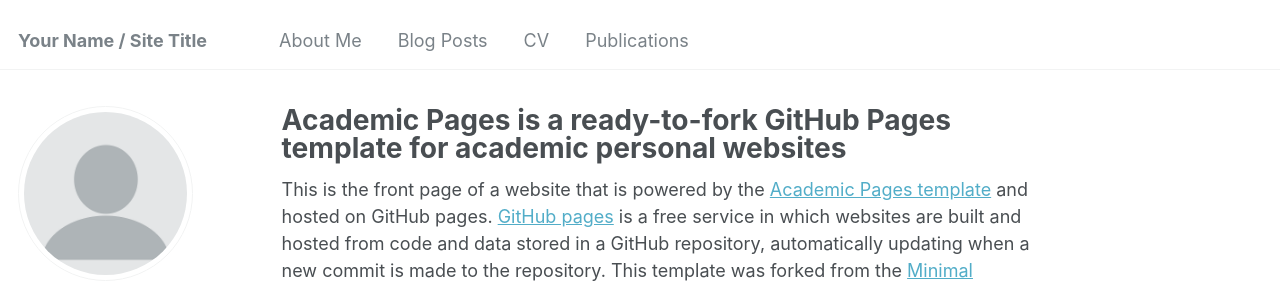
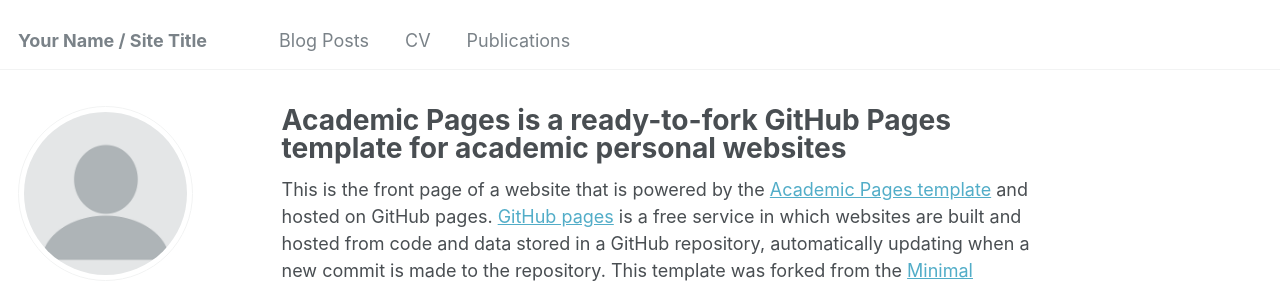
Before and after one commit to ayeshagunarathne/ayeshagunarathne.github.io, a Jekyll site: the page built from _pages/about.md, in a window 1280 px wide. Shown: the top 283 px of the page. Built offline with Jekyll 4.4.1, drawn with Linux system fonts in a browser that asks for light colours; some web fonts are replaced.

Commit message:
Update navigation.yml

```diff
--- a/_data/navigation.yml
+++ b/_data/navigation.yml
@@ -6,8 +6,6 @@
 
 main:
 
-  - title: "About Me"
-    url: /portfolio/
 
   - title: "Blog Posts"
     url: /year-archive/
```
